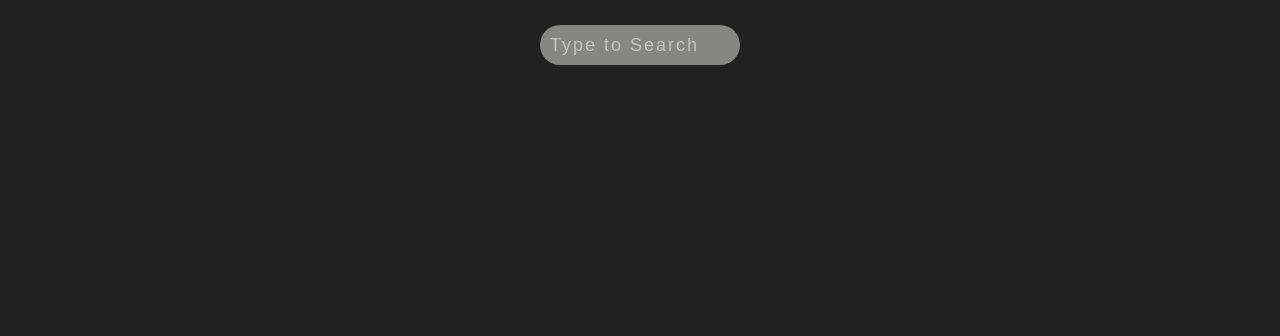
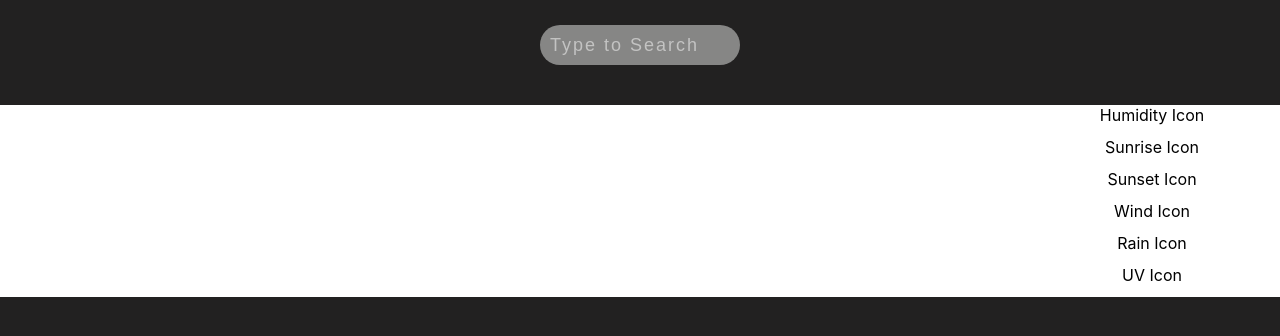
Before and after one commit to megmatic/react-weather-app, a React (Create React App) app: page / in a window 1280 px wide. Shown: the top 336 px of the page. Built offline with nearby package versions, Linux system fonts and the light colour scheme.

Commit message:
add weatherdetails

```diff
--- a/src/App.js
+++ b/src/App.js
@@ -4,6 +4,7 @@ import {useContext} from 'react'
 import Form from "./Components/Form"
 import WeatherCardList from "./Components/WeatherCardList"
 import WeatherCard from './Components/WeatherCard'
+import WeatherDetails from "./Components/WeatherDetails"
 import Weather from "./Components/Weather"
 import "./App.scss"
 
@@ -16,6 +17,7 @@ function App() {
             <Form />
             <br/>
             <WeatherCardList />
+            <WeatherDetails />
           </LocationDataProvider>
       </WeatherDataProvider>
     </div>
--- a/src/App.scss
+++ b/src/App.scss
@@ -146,3 +146,65 @@ img {
   color:white;
   font-size: 30px;
 }
+
+.weather-details-container {
+  display: grid;
+  background: white;
+  grid-template-columns: 1.6fr 0.4fr;
+  grid-template-rows: 1fr 1fr 1fr 1fr 1fr 1fr;
+  gap: 0px 0px;
+  grid-template-areas:
+    "humidity icon-humidity"
+    "sunrise icon-sunrise"
+    "Sunset icon-sunset"
+    "wind icon-wind"
+    "rain icon-rain"
+    "uv-index icon-uv";
+}
+.humidity {
+  grid-area: humidity;
+}
+
+.sunrise {
+  grid-area: sunrise;
+}
+
+.Sunset {
+  grid-area: Sunset;
+}
+
+.wind {
+  grid-area: wind;
+}
+
+.rain {
+  grid-area: rain;
+}
+
+.uv-index {
+  grid-area: uv-index;
+}
+
+.icon-humidity {
+  grid-area: icon-humidity;
+}
+
+.icon-sunrise {
+  grid-area: icon-sunrise;
+}
+
+.icon-sunset {
+  grid-area: icon-sunset;
+}
+
+.icon-wind {
+  grid-area: icon-wind;
+}
+
+.icon-rain {
+  grid-area: icon-rain;
+}
+
+.icon-uv {
+  grid-area: icon-uv;
+}
--- a/src/Components/WeatherCard.js
+++ b/src/Components/WeatherCard.js
@@ -3,7 +3,7 @@ import {useContext} from 'react'
 import { WeatherDataContext } from '../Contexts/WeatherDataContext'
 
 
-const WeatherCard = ({day})=> {
+const WeatherCard = ({day, key})=> {
     const { getIconUrl } = useContext(WeatherDataContext)
     var temp = Math.ceil(day.temp.day) + '\u00B0'
     var tempMin = Math.ceil(day.temp.min) + '\u00B0/ '
@@ -13,12 +13,15 @@ const WeatherCard = ({day})=> {
     var icon = day.weather[0].icon
     var iconUrl = getIconUrl(icon)
 
+    const handleOnClick = () => {
+
+    }
 
 
 
 
     return (
-        <div className='weathercard-container'>
+        <div className='weathercard-container' onClick={handleOnClick}>
             <div className='weathercard'>
                 <p className='day'>{dayName}</p>
                 <p className='icon'><img src={iconUrl}  /></p>
--- /dev/null
+++ b/src/Components/WeatherDetails.js
@@ -0,0 +1,31 @@
+import React, {useContext} from 'react'
+import { WeatherDataContext } from '../Contexts/WeatherDataContext'
+
+function WeatherDetails({day}) {
+    const { weatherData, getTempMin } = useContext(WeatherDataContext)
+
+    // const sunriseUnix = weatherData.current.sunrise.dt
+
+    const humidity = weatherData && "Humidity: " + weatherData.current.humidity + "%"
+    const description = weatherData && weatherData.current.weather[0].description
+    const main = weatherData && weatherData.current.weather[0].main
+    const windSpeed = weatherData && weatherData.current.wind_speed
+    const rain = weatherData && weatherData.daily[0].rain
+  return (
+    <div className='weather-details-container'>
+    <p className='humidity'>{humidity}</p>
+    <p className='sunrise'>{description}</p>
+    <p className='sunset'>{main}</p>
+    <p className='wind'>{windSpeed}</p>
+    <p className='rain'>{rain}</p>
+    <div className='icon-humidity'>Humidity Icon</div>
+    <div className='icon-sunrise'>Sunrise Icon</div>
+    <div className='icon-sunset'>Sunset Icon</div>
+    <div className='icon-wind'>Wind Icon</div>
+    <div className='icon-rain'>Rain Icon</div>
+    <div className='icon-uv'>UV Icon</div>
+    </div>
+  )
+}
+
+export default WeatherDetails
--- a/src/Contexts/WeatherDataContext.js
+++ b/src/Contexts/WeatherDataContext.js
@@ -10,8 +10,8 @@ export function WeatherDataProvider({ children }) {
     return weatherData && Math.ceil(weatherData.current.temp) + '\u00B0'
   }
 
-  const getTempMin = () => {
-    return weatherData && Math.ceil(weatherData.daily[0].temp.min) + '\u00B0/ '
+  const getTempMin = (day) => {
+    return weatherData && Math.ceil(weatherData.daily[day].temp.min) + '\u00B0/ '
   }
 
   const getTempMax = () => {
```
